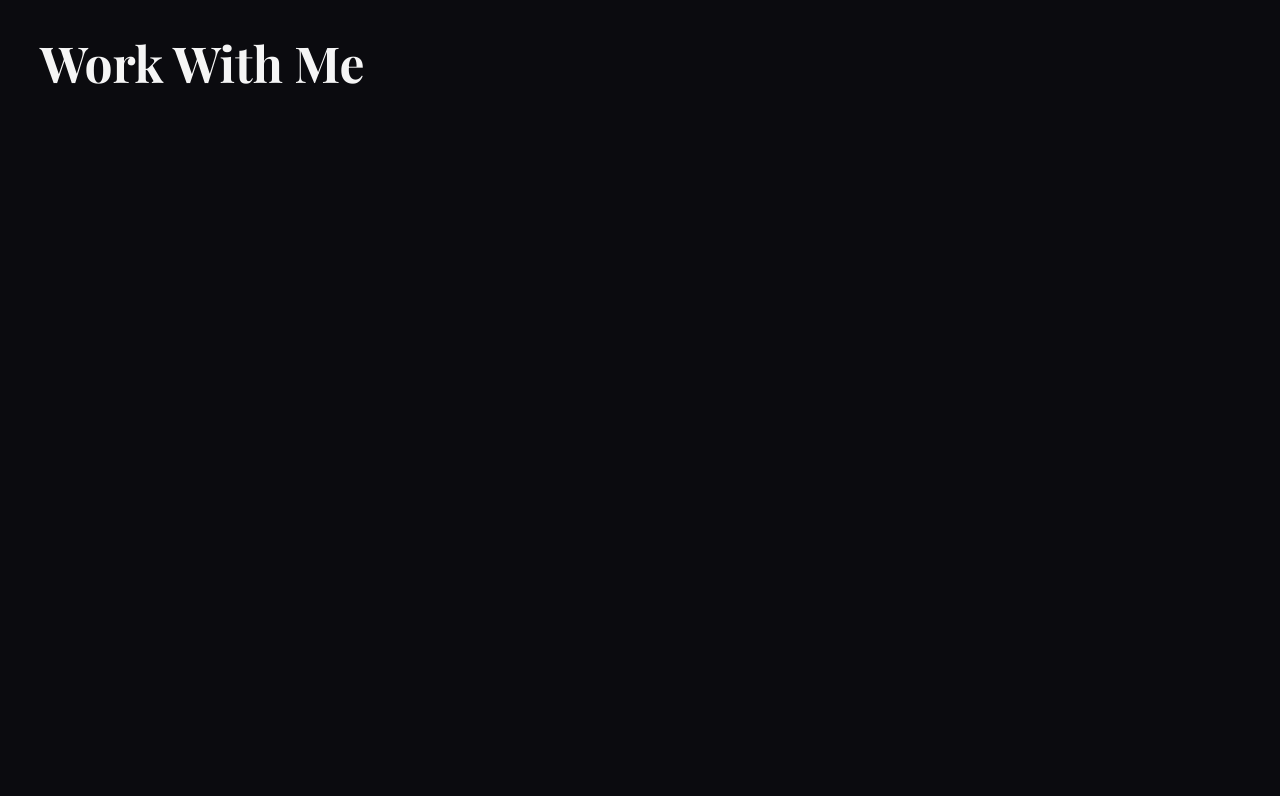
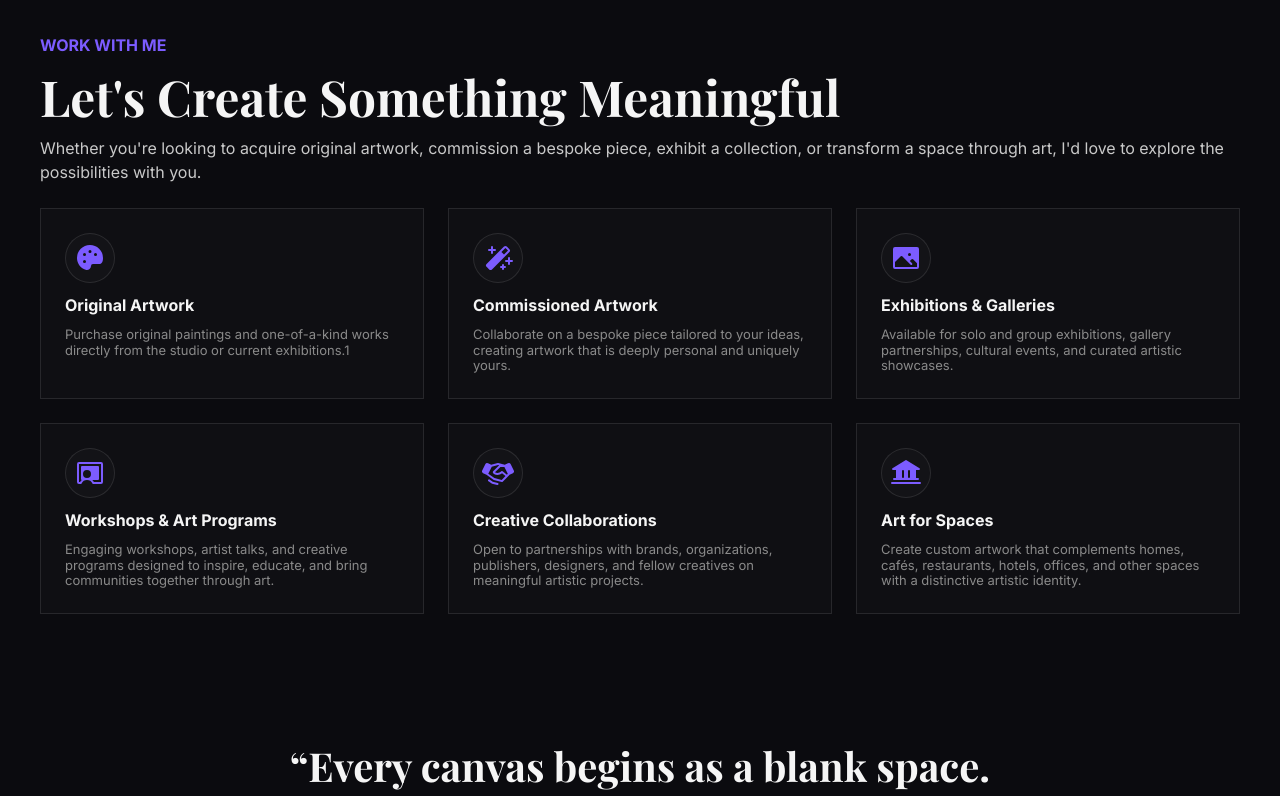
Before and after one commit to satish-nep79/artist-portfolio, a React (Vite) app in the folder apps/web/: page / in a window 1280 px wide. Shown: the part 4520-5316 px from the top of the page. Built offline with nearby package versions, Linux system fonts and the light colour scheme; a web font is replaced by a local one.

Commit message:
feat: build work with me section

```diff
--- a/apps/web/src/features/program_section/ProgramSection.tsx
+++ b/apps/web/src/features/program_section/ProgramSection.tsx
@@ -32,7 +32,7 @@ const ProgramSection = () => {
         Browse workshops, exhibitions and creative experiences from previous
         years.
       </p>
-      <div className="flex overflow-x-auto snap-x mandatory gap-6 scroll-auto scrollbar-hide scrollbar-none px-6 py-6">
+      <div className="flex overflow-x-auto snap-x mandatory gap-6 scroll-auto scrollbar-hide scrollbar-none px-3 py-3 md:px-6 md:py-6">
         {PastProgramData.map((program) => (
           <PastProgramCard program={program} key={program.id} />
         ))}
--- a/apps/web/src/features/program_section/component/PastProgramCard.tsx
+++ b/apps/web/src/features/program_section/component/PastProgramCard.tsx
@@ -7,7 +7,7 @@ interface PastProgramCardProps {
 
 const PastProgramCard = ({ program }: PastProgramCardProps) => {
   return (
-    <div className="w-87.5 h-87.5 bg-bg-surface  shrink-0 snap-center overflow-hidden relative group hover:shadow-primary-glow">
+    <div className="w-72 md:w-87.5 aspect-square bg-bg-surface  shrink-0 snap-center overflow-hidden relative group hover:shadow-primary-glow">
       <img
         src={program.imageUrl}
         alt={program.title}
--- a/apps/web/src/features/work_with_me_section/WorkWithMeSection.tsx
+++ b/apps/web/src/features/work_with_me_section/WorkWithMeSection.tsx
@@ -1,9 +1,76 @@
+import Button from "@/core/components/ui/Button";
 import Container from "@/core/components/ui/Container";
+
+import ServiceCard from "@/features/work_with_me_section/component/ServiceCard";
+
+import {
+  PaletteIcon,
+  MagicWandIcon,
+  ImageIcon,
+  ChalkboardTeacherIcon,
+  HandshakeIcon,
+  BankIcon,
+  ArrowDownIcon,
+} from "@phosphor-icons/react";
+import { title } from "framer-motion/m";
 
 const WorkWithMeSection = () => {
   return (
     <Container id="work-with-me" className="pt-28 md:pt-44 min-h-screen">
-      <h2>Work With Me</h2>
+      <p className="text-primary font-bold">WORK WITH ME</p>
+      <div className="h-2.5" />
+      <h2>Let's Create Something Meaningful</h2>
+      <div className="h-2.5" />
+      <p className="text-text-body">
+        Whether you're looking to acquire original artwork, commission a bespoke
+        piece, exhibit a collection, or transform a space through art, I'd love
+        to explore the possibilities with you.
+      </p>
+      <div className="h-6" />
+      <div className="grid grid-cols-1 md:grid-cols-2 lg:grid-cols-3 gap-6">
+        <ServiceCard
+          icon={PaletteIcon}
+          title="Original Artwork"
+          description="Purchase original paintings and one-of-a-kind works directly from the studio or current exhibitions.1"
+        />
+        <ServiceCard
+          icon={MagicWandIcon}
+          title="Commissioned Artwork"
+          description="Collaborate on a bespoke piece tailored to your ideas, creating artwork that is deeply personal and uniquely yours."
+        />
+        <ServiceCard
+          icon={ImageIcon}
+          title="Exhibitions & Galleries"
+          description="Available for solo and group exhibitions, gallery partnerships, cultural events, and curated artistic showcases."
+        />
+        <ServiceCard
+          icon={ChalkboardTeacherIcon}
+          title="Workshops & Art Programs"
+          description="Engaging workshops, artist talks, and creative programs designed to inspire, educate, and bring communities together through art."
+        />
+        <ServiceCard
+          icon={HandshakeIcon}
+          title="Creative Collaborations"
+          description="Open to partnerships with brands, organizations, publishers, designers, and fellow creatives on meaningful artistic projects."
+        />
+        <ServiceCard
+          icon={BankIcon}
+          title="Art for Spaces"
+          description="Create custom artwork that complements homes, cafés, restaurants, hotels, offices, and other spaces with a distinctive artistic identity."
+        />
+      </div>
+      <div className="py-16 text-center my-16">
+        <h3>“Every canvas begins as a blank space.</h3>
+        <h3> Every collaboration begins with a shared vision”</h3>
+      </div>
+      <Button
+        label="Get in Touch"
+        icon={ArrowDownIcon}
+        onClick={() => {
+          window.location.href = "#contact";
+        }}
+        className="mx-auto"
+      />
     </Container>
   );
 };
--- /dev/null
+++ b/apps/web/src/features/work_with_me_section/component/ServiceCard.tsx
@@ -0,0 +1,21 @@
+import type { Icon } from "@phosphor-icons/react/dist/lib/index";
+
+interface ServiceCardProps {
+  icon: Icon;
+  title: string;
+  description: string;
+}
+
+const ServiceCard = ({ icon: Icon, title, description }: ServiceCardProps) => {
+  return (
+    <div className="group flex flex-col gap-2.5 bg-glass-bg-2 border border-glass-border-2 p-6 hover:shadow-primary-glow transition-default">
+      <div className="p-2 bg-glass-bg-2 border border-glass-border-2 rounded-full w-fit group-hover:shadow-primary-glow transition-default">
+        <Icon height={32} width={32} weight="fill" className="text-primary" />
+      </div>
+      <p className="font-bold">{title}</p>
+      <p className="text-text-secondary text-caption">{description}</p>
+    </div>
+  );
+};
+
+export default ServiceCard;
```
